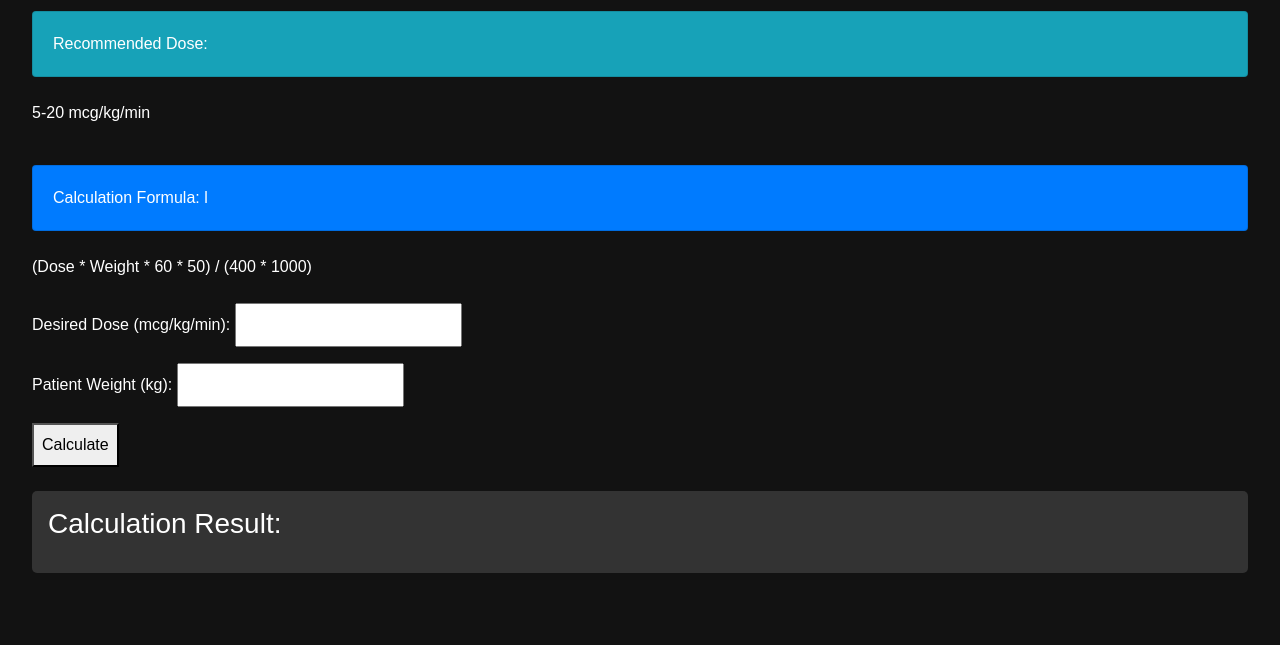
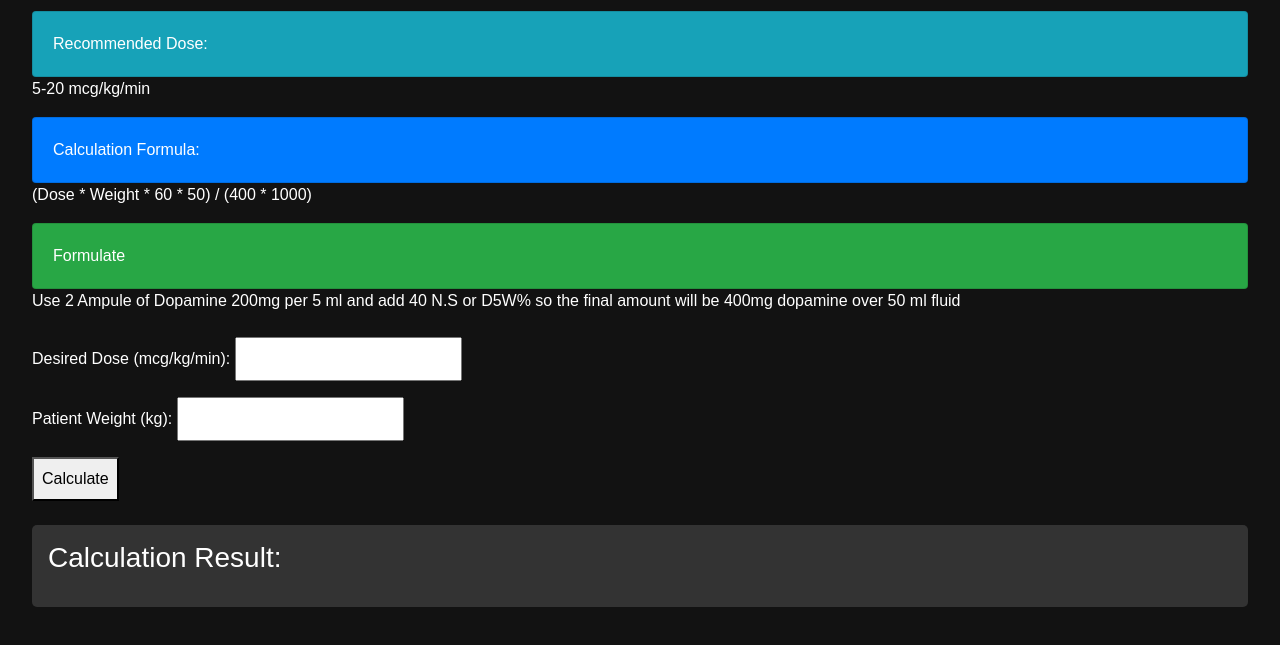
Before and after one commit to AbdelazizGedella/Calculator, a plain HTML site: page dopamine.html in a window 1280 px wide. Shown: the part 91-736 px from the top of the page. Drawn offline with nearby package versions, Linux system fonts and the light colour scheme.

Commit message:
Update dopamine.html

```diff
--- a/dopamine.html
+++ b/dopamine.html
@@ -52,16 +52,24 @@
   <div class="card bg-info text-white">
     <div class="card-body">Recommended Dose:</div>
   </div>
-  <br>
+
     <p>5-20 mcg/kg/min</p>
 
-      <br>
+
   <div class="card bg-primary text-white">
-    <div class="card-body">Calculation Formula: l</div>
+    <div class="card-body">Calculation Formula:</div>
   </div>
-  <br>
+
 
     <p>(Dose * Weight * 60 * 50) / (400 * 1000)</p>
+
+
+  <div class="card bg-success text-white">
+    <div class="card-body">Formulate</div>
+  </div>
+
+
+    <p>Use 2 Ampule of Dopamine 200mg per 5 ml and add 40 N.S or D5W% so the final amount will be 400mg dopamine over 50 ml fluid</p>
 
     <label for="dose">Desired Dose (mcg/kg/min): </label>
     <input type="number" id="dose" step="0.1" required><br>
```
